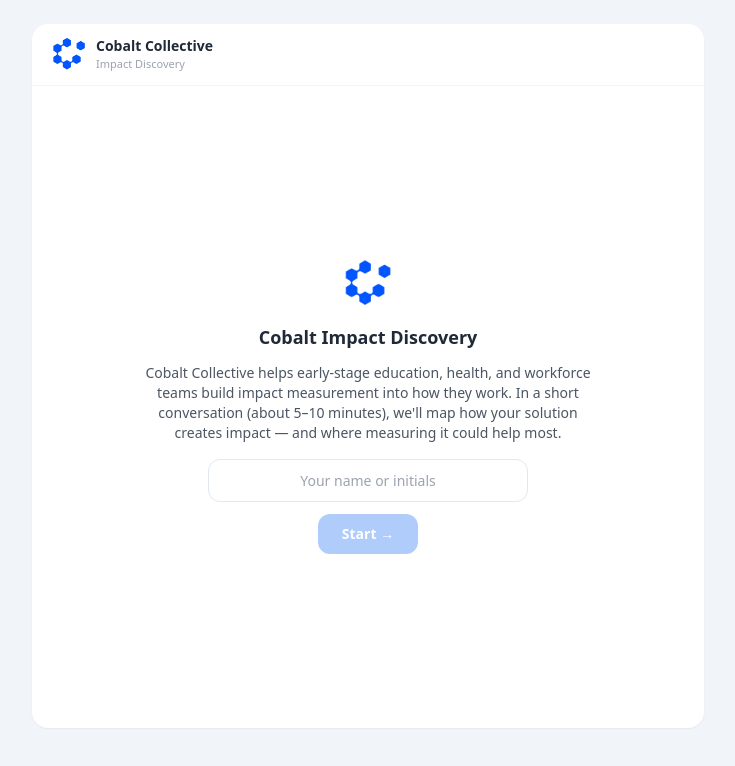
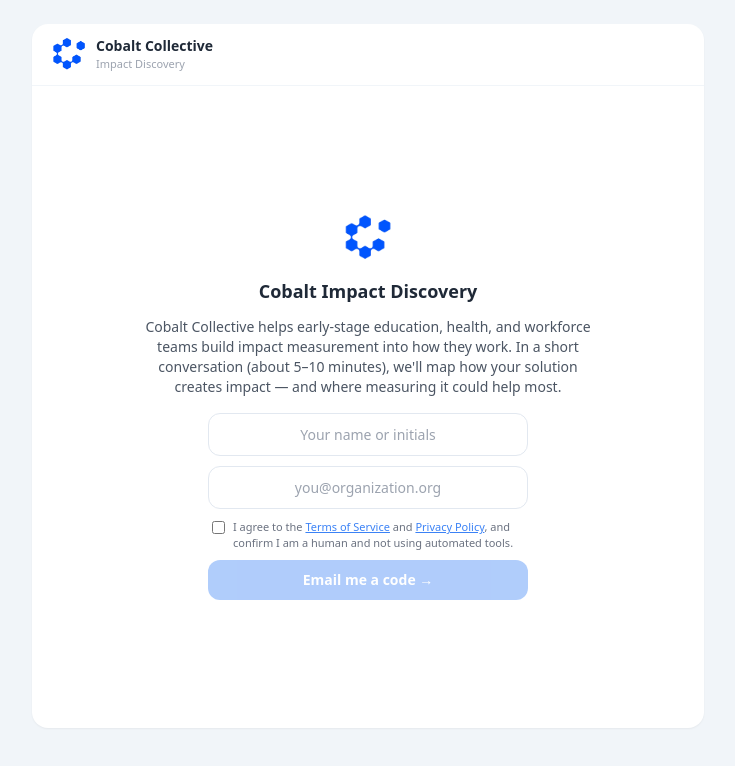
Before and after one commit to clark244/cobalt-discovery, a React (Vite) app: page / in a window 1280 px wide. Shown: the top 766 px of the page, without its empty margins (272-1007 px from the left). Built offline with nearby package versions, Linux system fonts and the light colour scheme.

Commit message:
Add files via upload

```diff
--- a/src/App.jsx
+++ b/src/App.jsx
@@ -34,12 +34,17 @@
   { role: "assistant", content: "Strong position — people, data, partners, and some committed budget, with funding scale as the binding constraint. Here's my read: your platform builds constructive-disagreement skill through practice plus real-time AI coaching; educators and funders are the evidence audience; and the transfer from platform to real-world conversation is the hardest link to demonstrate. Does that land?" },
 ];
 
+// Set once the email gate is passed (see verify-code). Sent as a Bearer token
+// on every function call so the server — not the UI — enforces the gate.
+let AUTH_TOKEN = "";
+const authHeaders = () => (AUTH_TOKEN ? { Authorization: `Bearer ${AUTH_TOKEN}` } : {});
+
 async function callClaude(promptId, messages) {
   for (let attempt = 0; attempt <= 1; attempt++) {
     try {
       const res = await fetch("/.netlify/functions/claude", {
         method: "POST",
-        headers: { "Content-Type": "application/json" },
+        headers: { "Content-Type": "application/json", ...authHeaders() },
         body: JSON.stringify({ promptId, messages }),
       });
       if (res.status === 429) {
@@ -730,6 +735,13 @@
   const [reviewer, setReviewer] = useState("");      // reviewer name/initials
   const [started, setStarted] = useState(false);     // false until name entered
   const [nameInput, setNameInput] = useState("");
+  const [emailInput, setEmailInput] = useState("");   // email gate
+  const [tosAccepted, setTosAccepted] = useState(false);
+  const [gateStep, setGateStep] = useState("form");   // "form" -> "code"
+  const [codeInput, setCodeInput] = useState("");
+  const [gateBusy, setGateBusy] = useState(false);
+  const [gateError, setGateError] = useState("");
+  const [devCode, setDevCode] = useState("");         // shown only in local dev (no mail provider)
   const [phase, setPhase] = useState(0); // 0 getting started, 1 how it works, 2 making it happen, 3 your results
   const [sessionId] = useState(() => "s_" + Date.now().toString(36) + Math.random().toString(36).slice(2, 7));
   // Capture where the visitor came from, once, on load — passive, no user action.
@@ -791,7 +803,7 @@
     try {
       await fetch("/.netlify/functions/save-session", {
         method: "POST",
-        headers: { "Content-Type": "application/json" },
+        headers: { "Content-Type": "application/json", ...authHeaders() },
         body: JSON.stringify({
           sessionId,
           reviewer,
@@ -812,7 +824,7 @@
     try {
       await fetch("/.netlify/functions/save-session", {
         method: "POST",
-        headers: { "Content-Type": "application/json" },
+        headers: { "Content-Type": "application/json", ...authHeaders() },
         body: JSON.stringify({
           type: "signal",
           kind,
@@ -829,6 +841,51 @@
     }
   };
   const saveEmail = (email) => saveSignal("email", { email });
+
+  // --- Email gate: request a 6-digit code, then verify it for a token. ---
+  const EMAIL_RE = /^[^\s@]+@[^\s@]+\.[^\s@]+$/;
+  const gateReady = EMAIL_RE.test(emailInput.trim()) && nameInput.trim() && tosAccepted;
+
+  const requestCode = async () => {
+    if (!gateReady || gateBusy) return;
+    setGateBusy(true); setGateError("");
+    try {
+      const res = await fetch("/.netlify/functions/request-code", {
+        method: "POST",
+        headers: { "Content-Type": "application/json" },
+        body: JSON.stringify({ email: emailInput.trim() }),
+      });
+      const data = await res.json().catch(() => ({}));
+      if (!res.ok) throw new Error(data.error || "Couldn't send the code.");
+      if (data.devCode) setDevCode(data.devCode);
+      setGateStep("code");
+    } catch (e) {
+      setGateError(e.message || "Couldn't send the code. Try again.");
+    } finally {
+      setGateBusy(false);
+    }
+  };
+
+  const submitCode = async () => {
+    if (!/^\d{6}$/.test(codeInput.trim()) || gateBusy) return;
+    setGateBusy(true); setGateError("");
+    try {
+      const res = await fetch("/.netlify/functions/verify-code", {
+        method: "POST",
+        headers: { "Content-Type": "application/json" },
+        body: JSON.stringify({ email: emailInput.trim(), code: codeInput.trim() }),
+      });
+      const data = await res.json().catch(() => ({}));
+      if (!res.ok) throw new Error(data.error || "Verification failed.");
+      AUTH_TOKEN = data.token;              // gate passed — token now sent on every call
+      setReviewer(nameInput.trim());
+      setStarted(true);
+    } catch (e) {
+      setGateError(e.message || "Verification failed. Try again.");
+    } finally {
+      setGateBusy(false);
+    }
+  };
 
   const generate = async () => {
     setGenerating(true);
@@ -920,22 +977,75 @@
             <p className="mt-3 text-sm max-w-md" style={{ color: "#4B5563" }}>
               Cobalt Collective helps early-stage education, health, and workforce teams build impact measurement into how they work. In a short conversation (about 5–10 minutes), we'll map how your solution creates impact — and where measuring it could help most.
             </p>
+            {gateStep === "form" ? (
+              <div className="mt-4 w-full max-w-xs flex flex-col items-stretch gap-2.5">
                 <input
                   value={nameInput}
                   onChange={(e) => setNameInput(e.target.value)}
-              onKeyDown={(e) => { if (e.key === "Enter" && nameInput.trim()) { setReviewer(nameInput.trim()); setStarted(true); } }}
                   placeholder="Your name or initials"
-              className="mt-4 w-full max-w-xs rounded-xl border border-slate-200 px-3 py-2.5 text-[14px] text-center focus:outline-none focus:ring-2"
+                  className="w-full rounded-xl border border-slate-200 px-3 py-2.5 text-[14px] text-center focus:outline-none focus:ring-2"
                   style={{ color: INK }}
                 />
+                <input
+                  type="email"
+                  value={emailInput}
+                  onChange={(e) => setEmailInput(e.target.value)}
+                  onKeyDown={(e) => { if (e.key === "Enter") requestCode(); }}
+                  placeholder="you@organization.org"
+                  className="w-full rounded-xl border border-slate-200 px-3 py-2.5 text-[14px] text-center focus:outline-none focus:ring-2"
+                  style={{ color: INK }}
+                />
+                <label className="flex items-start gap-2 text-left text-[11px] leading-snug px-1" style={{ color: "#6B7280" }}>
+                  <input type="checkbox" checked={tosAccepted} onChange={(e) => setTosAccepted(e.target.checked)} className="mt-0.5" />
+                  <span>
+                    I agree to the <a href="/terms.html" target="_blank" rel="noopener noreferrer" className="underline" style={{ color: COBALT }}>Terms of Service</a> and <a href="/privacy.html" target="_blank" rel="noopener noreferrer" className="underline" style={{ color: COBALT }}>Privacy Policy</a>, and confirm I am a human and not using automated tools.
+                  </span>
+                </label>
                 <button
-              onClick={() => { if (nameInput.trim()) { setReviewer(nameInput.trim()); setStarted(true); } }}
-              disabled={!nameInput.trim()}
-              className="mt-3 px-6 py-2.5 rounded-xl text-white text-sm font-semibold disabled:opacity-40"
+                  onClick={requestCode}
+                  disabled={!gateReady || gateBusy}
+                  className="px-6 py-2.5 rounded-xl text-white text-sm font-semibold disabled:opacity-40"
                   style={{ background: COBALT }}
                 >
-              Start →
+                  {gateBusy ? "Sending…" : "Email me a code →"}
                 </button>
+              </div>
+            ) : (
+              <div className="mt-4 w-full max-w-xs flex flex-col items-stretch gap-2.5">
+                <p className="text-[12px]" style={{ color: "#6B7280" }}>
+                  We emailed a 6-digit code to <span style={{ color: INK, fontWeight: 600 }}>{emailInput.trim()}</span>.
+                </p>
+                <input
+                  inputMode="numeric"
+                  maxLength={6}
+                  value={codeInput}
+                  onChange={(e) => setCodeInput(e.target.value.replace(/\D/g, "").slice(0, 6))}
+                  onKeyDown={(e) => { if (e.key === "Enter") submitCode(); }}
+                  placeholder="------"
+                  className="w-full rounded-xl border border-slate-200 px-3 py-2.5 text-center text-[18px] tracking-[0.4em] focus:outline-none focus:ring-2"
+                  style={{ color: INK }}
+                />
+                {devCode && (
+                  <p className="text-[11px]" style={{ color: "#9CA3AF" }}>dev: code is {devCode}</p>
+                )}
+                <button
+                  onClick={submitCode}
+                  disabled={!/^\d{6}$/.test(codeInput) || gateBusy}
+                  className="px-6 py-2.5 rounded-xl text-white text-sm font-semibold disabled:opacity-40"
+                  style={{ background: COBALT }}
+                >
+                  {gateBusy ? "Verifying…" : "Verify & start →"}
+                </button>
+                <button
+                  onClick={() => { setGateStep("form"); setCodeInput(""); setDevCode(""); setGateError(""); }}
+                  className="text-[11px] underline"
+                  style={{ color: "#9CA3AF" }}
+                >
+                  ← Use a different email / resend
+                </button>
+              </div>
+            )}
+            {gateError && <p className="mt-3 text-[12px]" style={{ color: AMBER }}>{gateError}</p>}
             {devMode && (
               <button
                 onClick={loadDevConversation}
```
Lines whose indentation alone changed are shown as unchanged.
